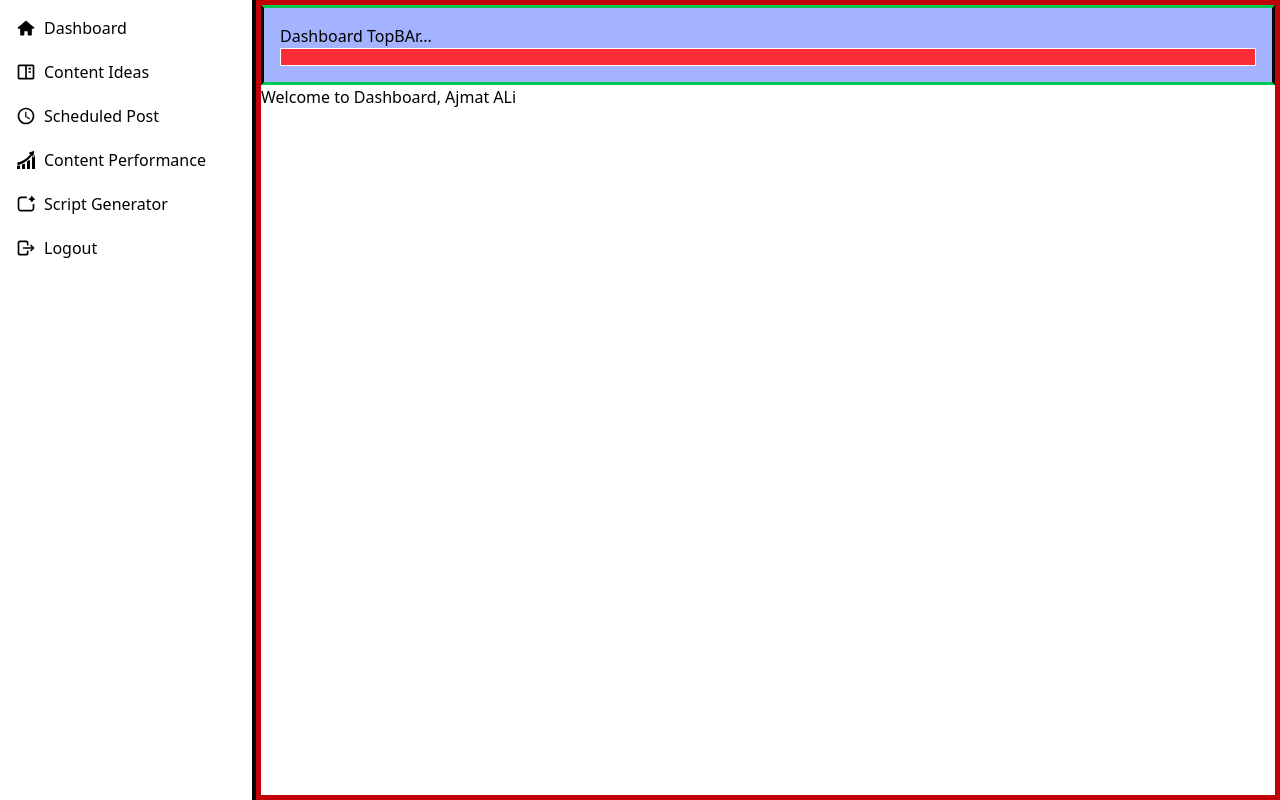
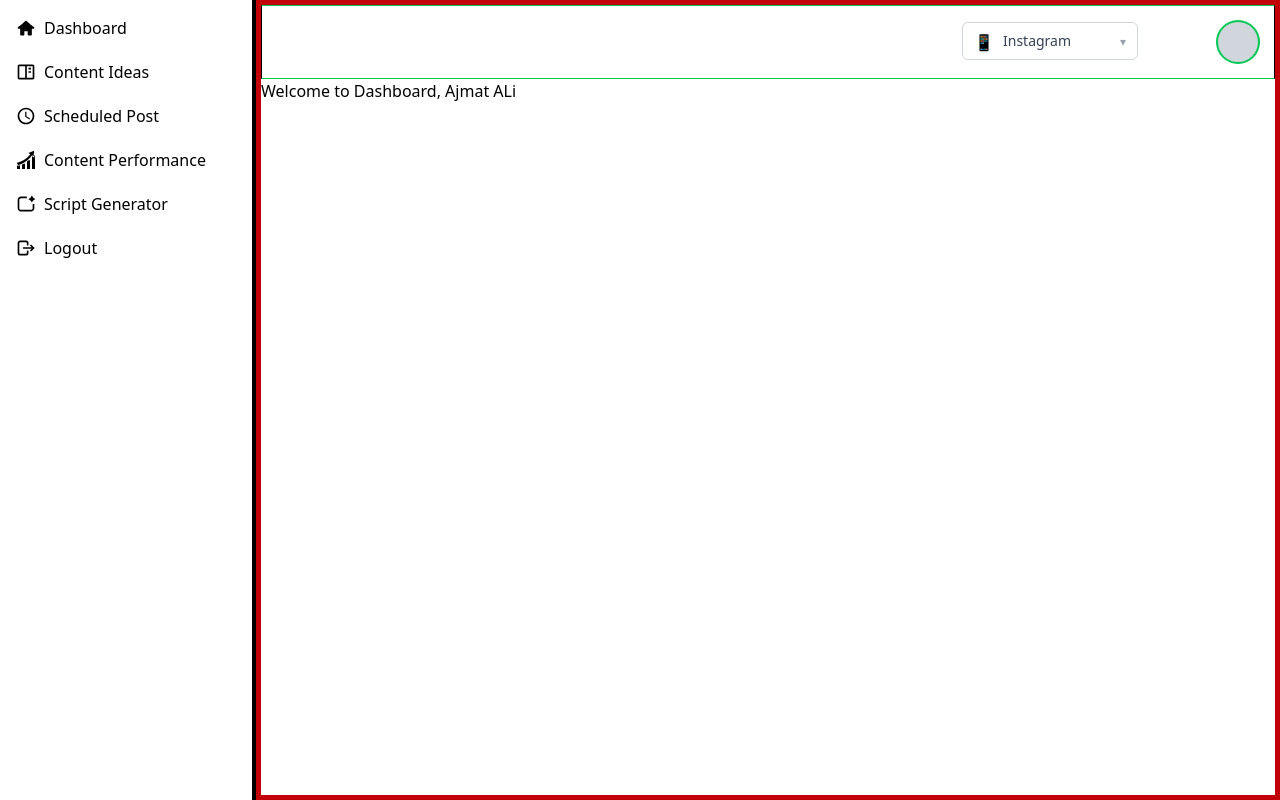
Before and after one commit to Ajmat-Ali/AJX-Creator-Panel, a React (Vite) app: page /dashboard in a window 1280 px wide. Built offline with nearby package versions, Linux system fonts and the light colour scheme; sample sign-in values are in the browser's storage.

Commit message:
Feat: Create a DashboardTopBar and put dashboard picker and avatar (based on img/name). refactor: Folder Structure

```diff
--- /dev/null
+++ b/src/components/Avatar.jsx
@@ -0,0 +1,13 @@
+function Avatar({ src, name }) {
+  return (
+    <div className="w-10 h-10 rounded-full overflow-hidden flex items-center justify-center bg-gray-300 text-gray-800 font-semibold select-none ring-2 ring-green-500 hover:ring-green-600 cursor-pointer transition">
+      {src ? (
+        <img src={src} className="w-full h-full object-cover" />
+      ) : (
+        <span>{name?.[0]?.toUpperCase()}</span>
+      )}
+    </div>
+  );
+}
+
+export default Avatar;
--- a/src/components/DashBoardTopBar.jsx
+++ /dev/null
@@ -1,17 +0,0 @@
-import { useContext } from "react";
-import { LoginContext } from "./context/AuthContext";
-function DashboardTopBar() {
-  const { user } = useContext(LoginContext);
-  console.log(user);
-
-  return (
-    <div className="p-4 border-3 border-y-green-500 bg-indigo-300">
-      <h2 className="">Dashboard TopBAr...</h2>
-      <h3 className="text-xl border p-2 bg-red-500 text-white">
-        {user?.account?.firstName}
-      </h3>
-    </div>
-  );
-}
-
-export default DashboardTopBar;
--- /dev/null
+++ b/src/components/dashboard/DashBoardTopBar.jsx
@@ -0,0 +1,43 @@
+import { useContext } from "react";
+import { LoginContext } from "../context/AuthContext";
+import { BsFacebook, BsInstagram, BsTwitter, BsYoutube } from "react-icons/bs";
+import Avatar from "../Avatar";
+function DashboardTopBar() {
+  const { user } = useContext(LoginContext);
+
+  return (
+    <div className="p-4 border border-y-green-500 flex justify-end gap-x-20 flex-wrap | max-md:justify-between max-md:gap-10 | max-sm22:gap-x-2 max-sm22:gap-y-5">
+      <div className="relative w-44">
+        <select
+          className="cursor-pointer appearance-none w-full px-10 py-2 text-sm font-medium
+               border border-gray-300 rounded-md
+               bg-white text-gray-700
+               focus:outline-none focus:ring-2 focus:ring-green-500/40
+               hover:border-gray-400 transition"
+        >
+          <option value="instagram">Instagram</option>
+          <option value="youtube">YouTube</option>
+          <option value="facebook">Facebook</option>
+          <option value="linkedin">LinkedIn</option>
+        </select>
+
+        <span className="absolute left-3 top-1/2 -translate-y-1/2 text-gray-400">
+          📱
+        </span>
+
+        <span className="pointer-events-none absolute right-3 top-1/2 -translate-y-1/2 text-gray-400 text-xs">
+          ▾
+        </span>
+      </div>
+
+      <Avatar src={user?.profile?.avatar} name={user?.account?.firstName} />
+    </div>
+  );
+}
+
+export default DashboardTopBar;
+
+//  <BsInstagram size={30} color="#E1306C" />
+//       <BsYoutube size={30} color="#FF0000" />
+//       <BsFacebook size={30} color="#1877F2" />
+//       <BsTwitter size={30} color="#000000" />
--- a/src/components/DashboardSideBar.jsx
+++ b/src/components/dashboard/DashboardSideBar.jsx
@@ -6,7 +6,7 @@ import { RiAiGenerate } from "react-icons/ri";
 import { TbLogout } from "react-icons/tb";
 import { Link } from "react-router";
 import { useContext } from "react";
-import { LoginContext } from "./context/AuthContext";
+import { LoginContext } from "../context/AuthContext";
 
 function DashboardSideBar() {
   const { logout } = useContext(LoginContext);
--- a/src/pages/DashboardLayout.jsx
+++ b/src/pages/DashboardLayout.jsx
@@ -1,6 +1,6 @@
-import DashboardMain from "../components/DashboardMain";
-import DashboardSideBar from "../components/DashboardSideBar";
-import DashboardTopBar from "../components/DashBoardTopBar";
+import DashboardMain from "../components/dashboard/DashboardMain";
+import DashboardSideBar from "../components/dashboard/DashboardSideBar";
+// import DashboardTopBar from "../components/dashboard/DashBoardTopBar";
 
 function DashboardLayout() {
   return (
```
Also changed, not shown: src/route/AllRoutes.jsx (+5 -5 lines), src/components/dashboard/ContentIdea.jsx (renamed from src/components/ContentIdea.jsx), src/components/dashboard/DashboardHome.jsx (renamed from src/components/DashboardHome.jsx), src/components/dashboard/DashboardMain.jsx (renamed from src/components/DashboardMain.jsx), src/components/dashboard/GrowthTracker.jsx (renamed from src/components/GrowthTracker.jsx), src/components/dashboard/SchedulePost.jsx (renamed from src/components/SchedulePost.jsx), src/components/dashboard/ScriptGenerator.jsx (renamed from src/components/ScriptGenerator.jsx), 2 other files (tests, documents, lock files or other folders).
